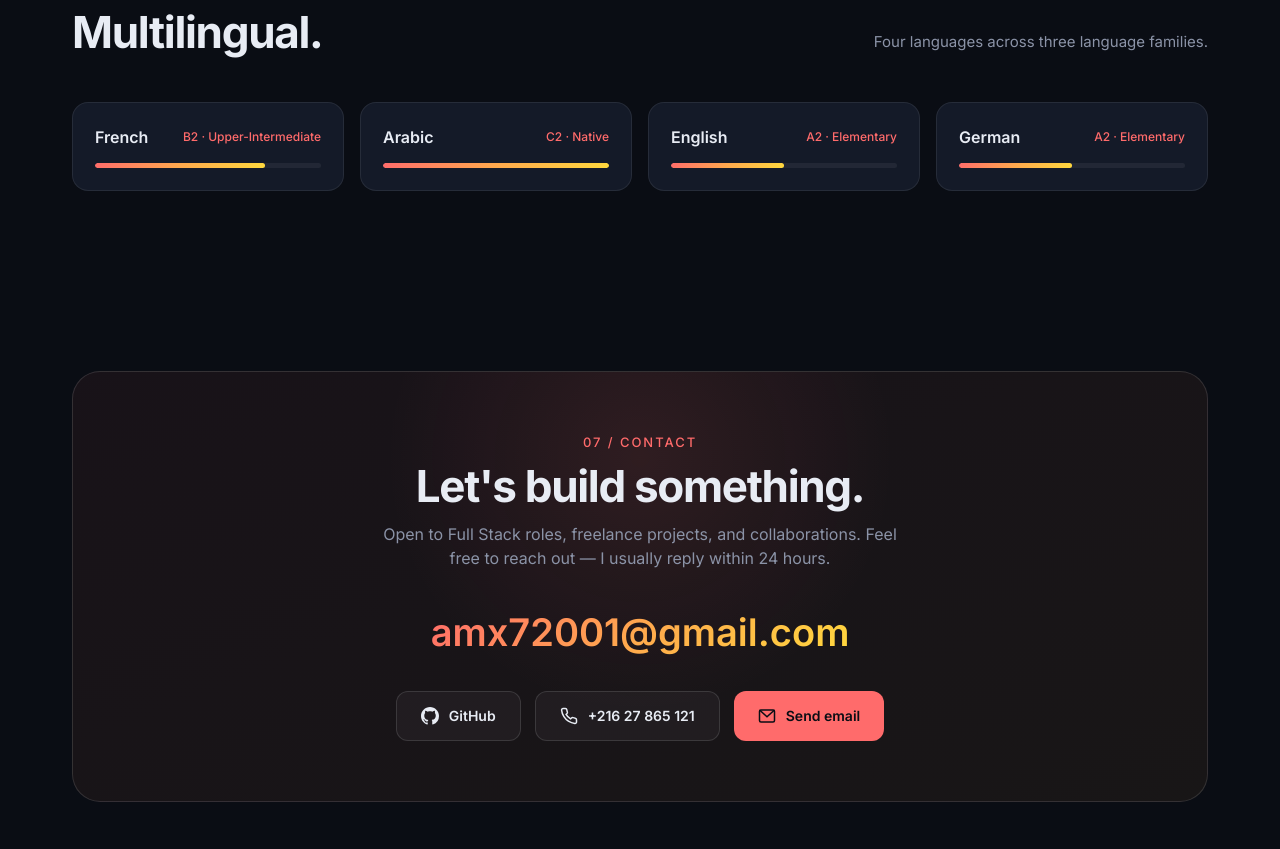
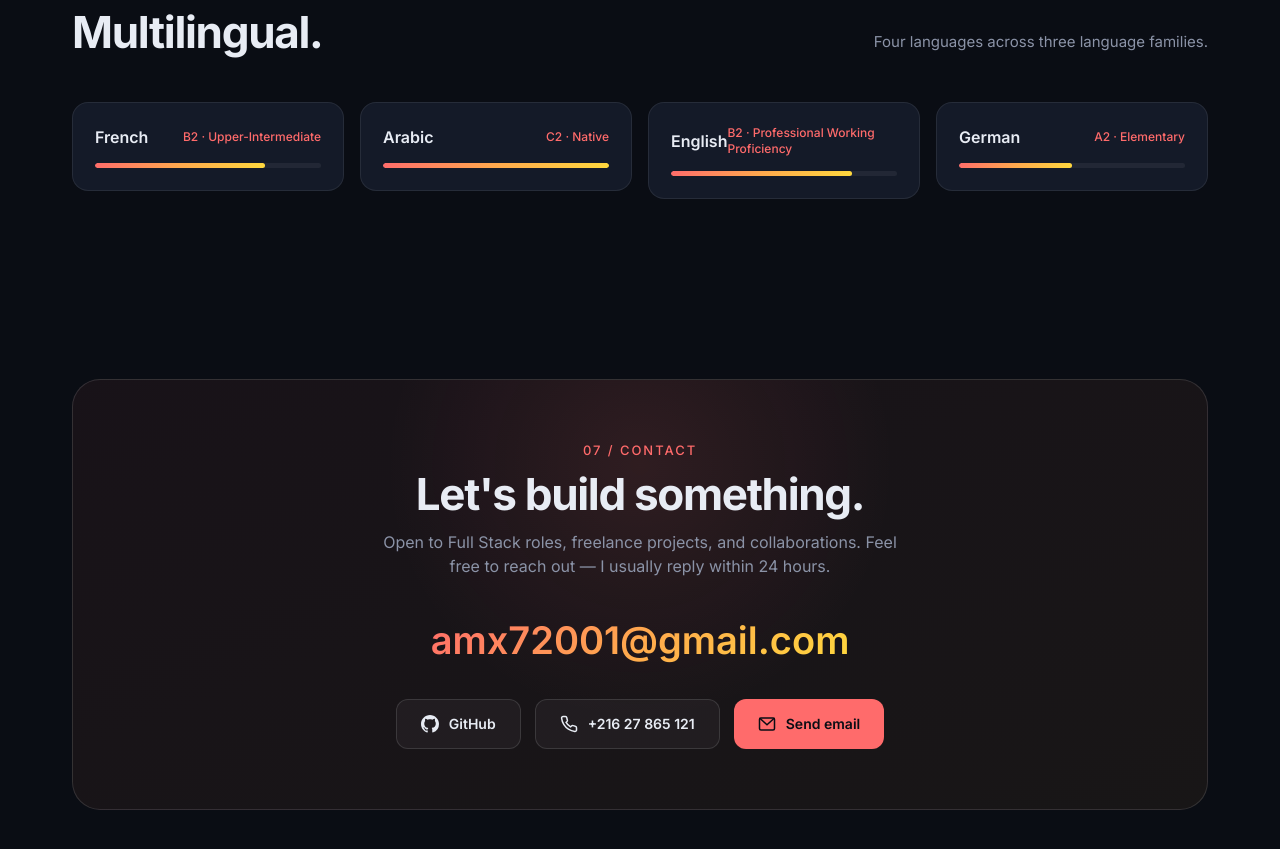
Before and after one commit to AmineMabrouk17/My-Portfolio, a Next.js app: page / in a window 1280 px wide. Shown: the part 6227-7076 px from the top of the page. Built offline with nearby package versions, Linux system fonts and the light colour scheme.

Commit message:
fix: update English proficiency to B2 professional level

```diff
--- a/src/components/sections/Languages.tsx
+++ b/src/components/sections/Languages.tsx
@@ -6,7 +6,7 @@ import ScrollReveal from "@/components/ui/ScrollReveal";
 const languages = [
   { name: "French", levelKey: "langs.fr", width: "75%" },
   { name: "Arabic", levelKey: "langs.ar", width: "100%" },
-  { name: "English", levelKey: "langs.en", width: "50%" },
+  { name: "English", levelKey: "langs.en", width: "80%" },
   { name: "German", levelKey: "langs.de", width: "50%" },
 ];
 
--- a/src/i18n/locales/ar/common.json
+++ b/src/i18n/locales/ar/common.json
@@ -125,7 +125,7 @@
     "sub": "أربع لغات عبر ثلاث عائلات لغوية.",
     "fr": "B2 · متوسط متقدم",
     "ar": "C2 · اللغة الأم",
-    "en": "A2 · مبتدئ",
+    "en": "B2 · كفاءة مهنية",
     "de": "A2 · مبتدئ"
   },
   "contact": {
--- a/src/i18n/locales/en/common.json
+++ b/src/i18n/locales/en/common.json
@@ -125,7 +125,7 @@
     "sub": "Four languages across three language families.",
     "fr": "B2 · Upper-Intermediate",
     "ar": "C2 · Native",
-    "en": "A2 · Elementary",
+    "en": "B2 · Professional Working Proficiency",
     "de": "A2 · Elementary"
   },
   "contact": {
--- a/src/i18n/locales/fr/common.json
+++ b/src/i18n/locales/fr/common.json
@@ -125,7 +125,7 @@
     "sub": "Quatre langues à travers trois familles linguistiques.",
     "fr": "B2 · Intermédiaire avancé",
     "ar": "C2 · Natif",
-    "en": "A2 · Élémentaire",
+    "en": "B2 · Compétence professionnelle",
     "de": "A2 · Élémentaire"
   },
   "contact": {
```
